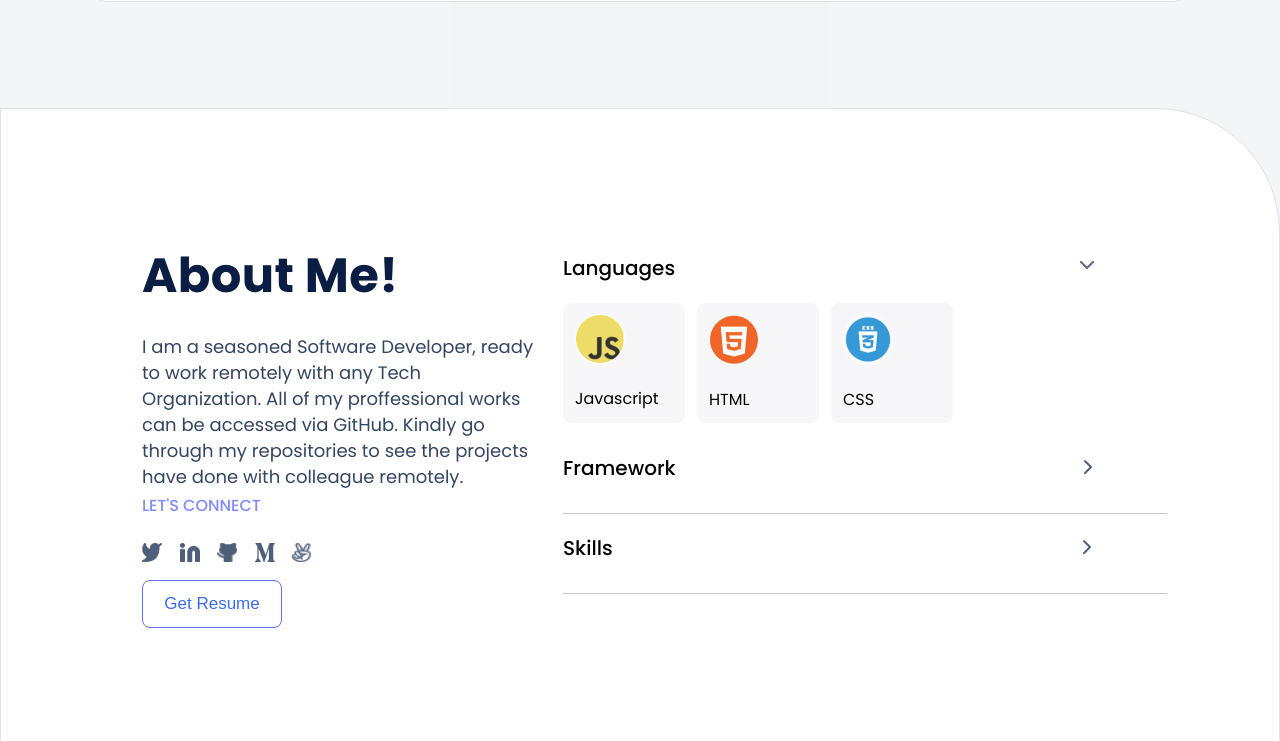
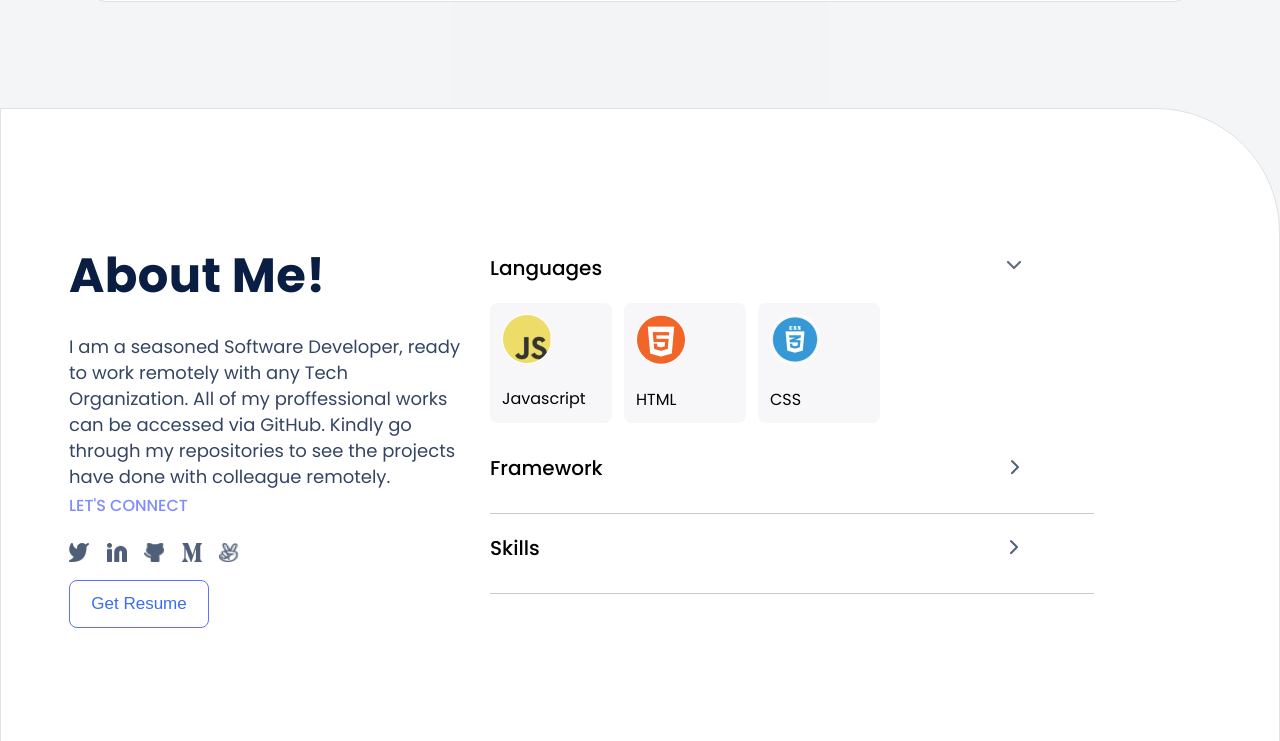
Before and after one commit to OyePriscilla/MyPortfolioSetup, a plain HTML site: page index.html in a window 1280 px wide. Shown: the part 3448-4189 px from the top of the page. Drawn offline with Linux system fonts and the light colour scheme.

Commit message:
Update styleIndex

```diff
--- a/index.html
+++ b/index.html
@@ -24,7 +24,7 @@
             <nav>
              <ul class="desktop-nav">
                <li><a class="header-typo" href="#">Portfolio</a></li>
-               <li class="btthover" ><a class="header-typo btthover" href="#">About</a></li>
+               <li><a class="header-typo" href="#">About</a></li>
                <li><a class="header-typo" href="#">contact</a></li>
              </ul>
             </nav>
--- a/style.css
+++ b/style.css
@@ -694,7 +694,7 @@ main {
   .workss {
     display: flex;
     flex-direction: row;
-    justify-content: space-evenly;
+    justify-content: space-between;
     align-items: center;
     width: 100%;
     height: 634px;
@@ -710,9 +710,8 @@ main {
     justify-content: flex-start;
     align-items: flex-start;
     gap: 94px;
-    position: absolute;
-    left: 142px;
-    width: 80vw;
+    max-width: 100%;
+    margin-left: 68px;
   }
 
   .name2 {
```
